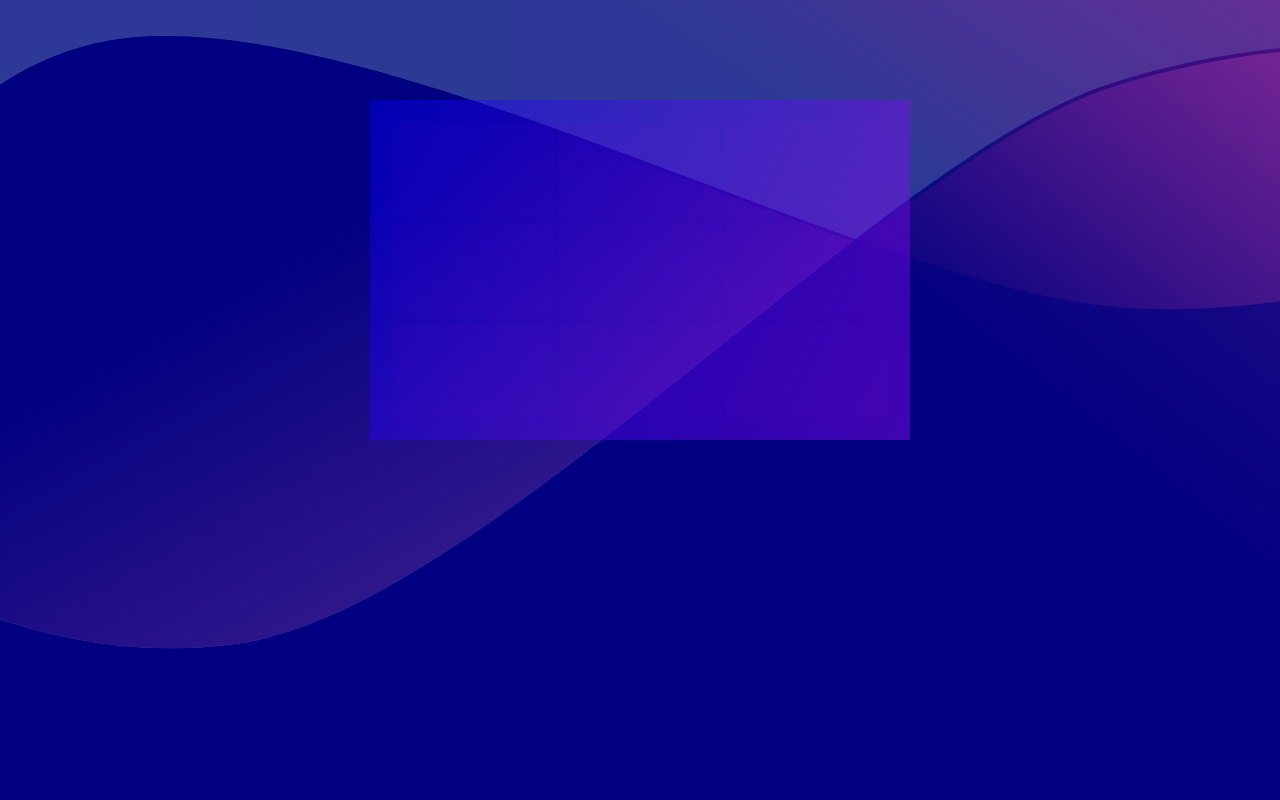
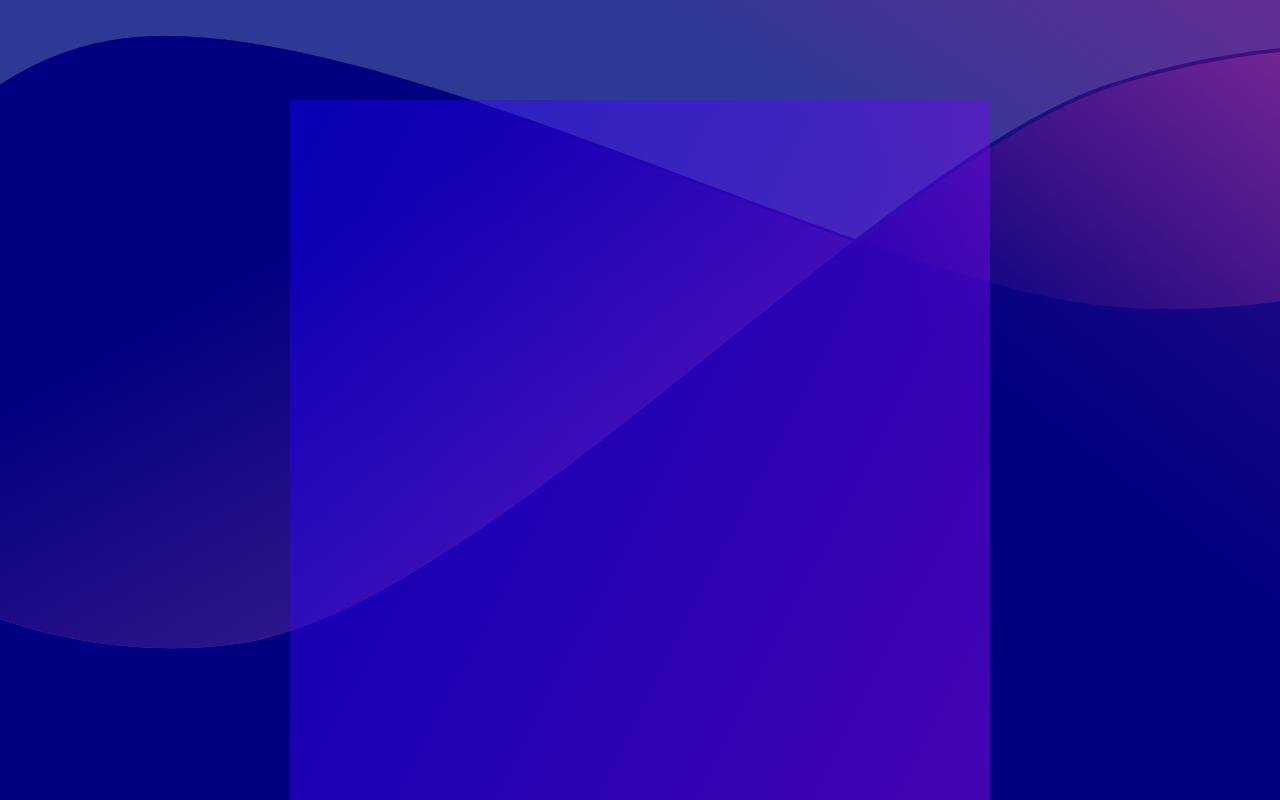
Before and after one commit to aquaductape/3nRow, a plain HTML site: page index.html in a window 1280 px wide. Drawn offline with Linux system fonts and the light colour scheme.

Commit message:
made board responsive

```diff
--- a/app.js
+++ b/app.js
@@ -109,8 +109,9 @@ function fillBoard(row, column, fill) {
   }
 
   const player = switchPlayers(player1, player2)
-
-  fill.innerHTML = player.shape
+  // document.querySelector('div').firstElementChild
+  fill.firstElementChild.innerHTML = player.shape
+  // console.log(fill)
 
   console.log(player.name)
 
--- a/index.html
+++ b/index.html
@@ -11,19 +11,37 @@
   <main>
     <div class="board">
       <div class="row" data-row="0">
-        <div data-col="0"></div>
-        <div data-col="1"></div>
-        <div data-col="2"></div>
+        <div data-col="0">
+          <div class="content"></div>
+        </div>
+        <div data-col="1">
+          <div class="content"></div>
+        </div>
+        <div data-col="2">
+          <div class="content"></div>
+        </div>
       </div>
       <div class="row" data-row="1">
-        <div data-col="0"></div>
-        <div data-col="1"></div>
-        <div data-col="2"></div>
+        <div data-col="0">
+          <div class="content"></div>
+        </div>
+        <div data-col="1">
+          <div class="content"></div>
+        </div>
+        <div data-col="2">
+          <div class="content"></div>
+        </div>
       </div>
       <div class="row" data-row="2">
-        <div data-col="0"></div>
-        <div data-col="1"></div>
-        <div data-col="2"></div>
+        <div data-col="0">
+          <div class="content"></div>
+        </div>
+        <div data-col="1">
+          <div class="content"></div>
+        </div>
+        <div data-col="2">
+          <div class="content"></div>
+        </div>
       </div>
     </div>
     <div class="stats">
--- a/main.css
+++ b/main.css
@@ -18,7 +18,7 @@ time, mark, audio, video {
 	font: inherit;
 	vertical-align: baseline;
 }
-/* HTML5 display-role reset for older browsers */
+
 article, aside, details, figcaption, figure,
 footer, header, hgroup, menu, nav, section {
 	display: block;
@@ -48,36 +48,47 @@ body {
   -moz-background-size: cover;
   -o-background-size: cover;
   background-size: cover;
-  padding: 0 25px;
 }
 
 main {
-  background: linear-gradient(297deg, rgba(163,10,250,0.4) 0%, rgba(4,0,255,0.4) 100%);
-  padding: 20px;
-  margin: 0 auto;
-  display: flex;
-  max-width: 500px;
-  justify-content: center;
-  flex-direction: column;
+  padding: 0 30px;
   margin-top: 100px;
 }
 
+.board {
+  background: linear-gradient(297deg, rgba(163,10,250,0.4) 0%, rgba(4,0,255,0.4) 100%);
+  margin: 0 auto;
+  display: flex;
+  max-width: 700px;
+  min-height: 100px;
+}
 
 .row {
-  display: flex;
-  max-width: 500;
-  height: 100px;
-  margin: 0 auto;
+  flex: 1;
+  text-align: center;
 }
 .row>div {
-  flex: 1;
   background: #ff00f205;
-  margin: 0.5%;
+  position: relative;
   transition: cubic-bezier(0.075, 0.82, 0.165, 1);
+}
+
+.content {
+  position: absolute;
+  top: 0; left: 0;
+  height: 100%;
+  width: 100%;
+  pointer-events: none;
 }
 
 .row>div:hover {
   background: #ff00f22c;
+}
+
+.row>div::before {
+  content: "";
+  display: block;
+  padding-bottom: 100%;
 }
 
 svg {
```
